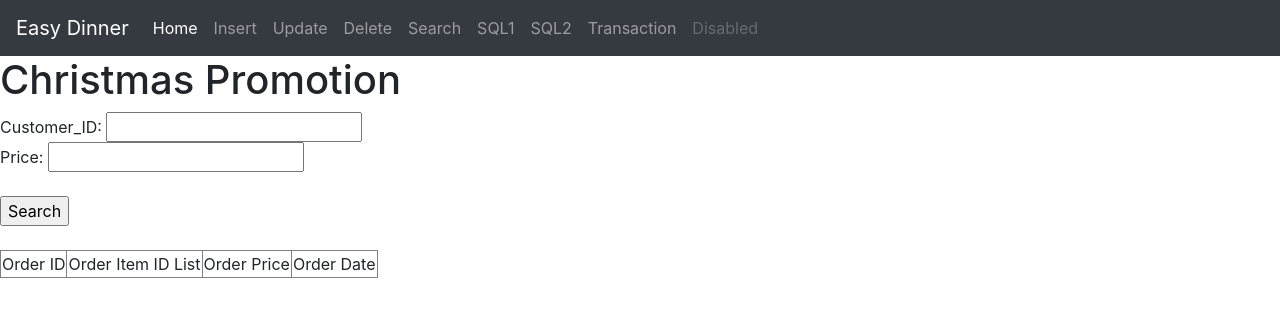
After one commit to ShanglinMo/team777, a Django app: template website/templates/transaction.html in a window 1280 px wide. The commit adds this page. Shown: the top 317 px of the page. Run offline with Django 4.2, Linux system fonts and the light colour scheme; the template is opened without the code that fills it, so the values that code supplies are empty; some libraries are stand-ins or nearby versions.

Commit message:
transaction

```diff
--- a/website/templates/main.html
+++ b/website/templates/main.html
@@ -22,7 +22,7 @@
             <a class="nav-item nav-link" href="{% url 'restaurant' %}">Search</a>
             <a class="nav-item nav-link" href="{% url 'advance1' %}">SQL1</a>
             <a class="nav-item nav-link" href="{% url 'advance2' %}">SQL2</a>
-
+            <a class="nav-item nav-link" href="{% url 'transaction' %}">Transaction</a>
             <a class="nav-item nav-link disabled" href="#">Disabled</a>
           </div>
         </div>
--- /dev/null
+++ b/website/templates/transaction.html
@@ -0,0 +1,34 @@
+{% extends 'main.html' %}
+
+{% load crispy_forms_tags %}
+{% block content %}
+</head>
+
+<body>
+<h1>Christmas Promotion</h1>
+<form action="" method="POST">
+{% csrf_token %}
+Customer_ID: <input type="text" name="cust_id"/><br/>
+Price: <input type="text" name="price"/><br/><br/>
+<input type="submit" value="Search"/>
+</form>
+<br>
+<table border="1">
+    <tr>
+        <td>Order ID</td>
+        <td>Order Item ID List</td>
+        <td>Order Price</td>
+        <td>Order Date</td>
+    </tr>
+    {% for x in query%}
+    <tr>
+    <td>{{ x.0}}</td>
+    <td>{{ x.2}}</td>
+    <td>{{ x.4}}</td>
+    <td>{{ x.5}}</td>
+    </tr>
+    {% endfor %}
+</table>
+</body>
+<!-- </html> -->
+{%endblock%}
--- a/website/urls.py
+++ b/website/urls.py
@@ -24,4 +24,5 @@ urlpatterns = [
     path('advance1/', views.advance1, name='advance1'),
     path('advance2/', views.advance2, name='advance2'),
     path('restaurant/', views.restaurant, name="restaurant"),
+    path('transaction/', views.transaction, name="transaction"),
 ]
```
Also changed, not shown: website/views.py (+50 -0 lines).
